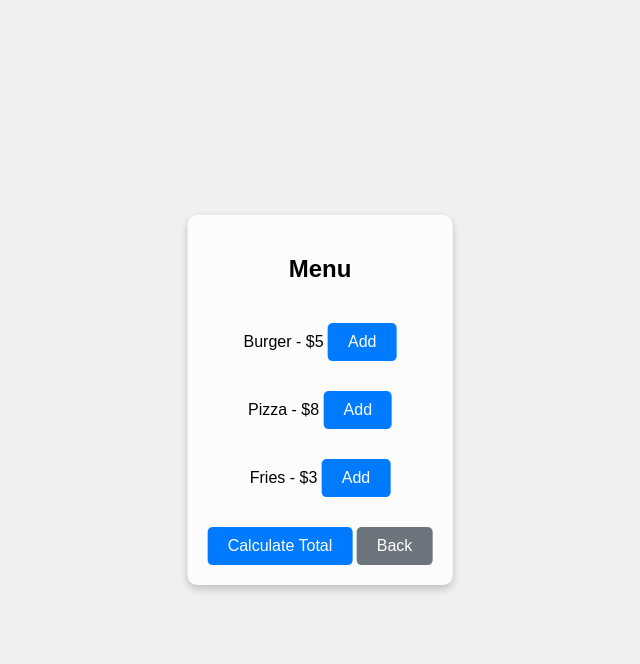
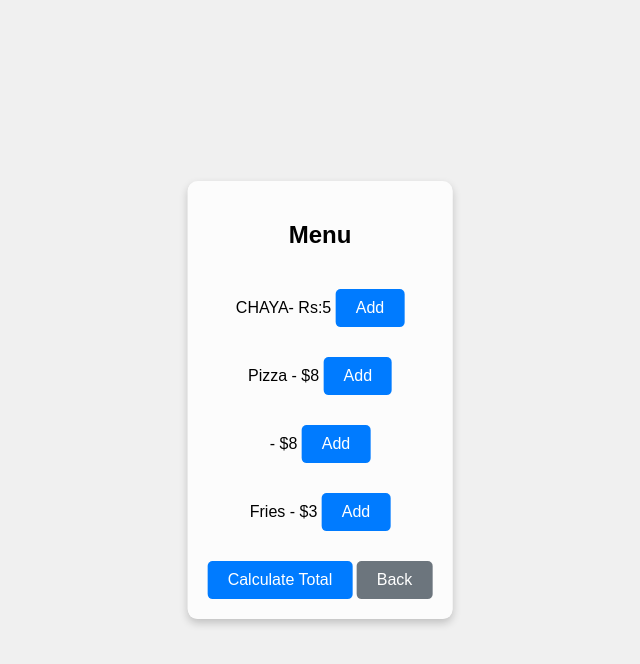
Before and after one commit to aswinkpy/canteen, a plain HTML site: page index.html in a window 1280 px wide. Both pictures are taken after a click on the button "Menu". Shown: the whole page, without its empty margins (320-960 px from the left). Drawn offline with Linux system fonts and the light colour scheme.

Commit message:
Update index.html

```diff
--- a/index.html
+++ b/index.html
@@ -17,13 +17,19 @@
     <div id="window2" class="window hidden">
         <h2>Menu</h2>
         <div class="menu-item">
-            <span>Burger - $5</span>
+            <span>CHAYA- Rs:5</span>
             <button onclick="addItem(5)">Add</button>
         </div>
         <div class="menu-item">
             <span>Pizza - $8</span>
             <button onclick="addItem(8)">Add</button>
         </div>
+
+         <div class="menu-item">
+            <span> - $8</span>
+            <button onclick="addItem(8)">Add</button>
+        </div>
+
         <div class="menu-item">
             <span>Fries - $3</span>
             <button onclick="addItem(3)">Add</button>
```
